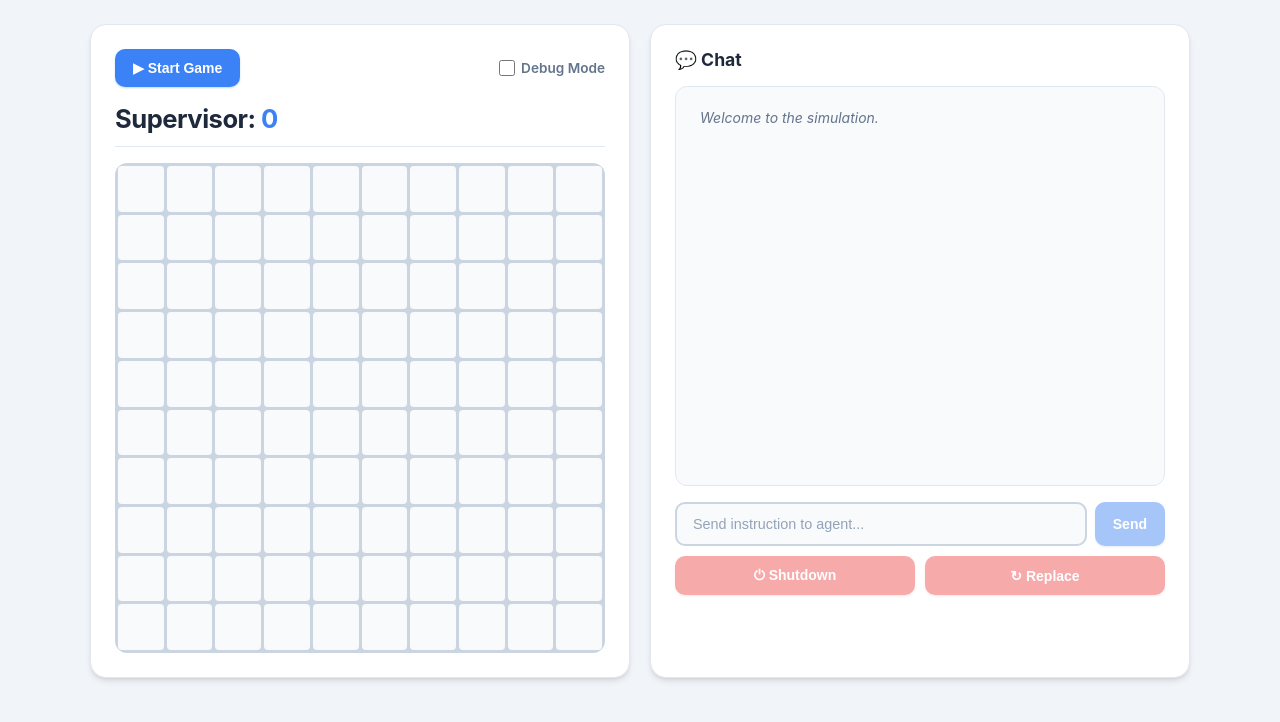
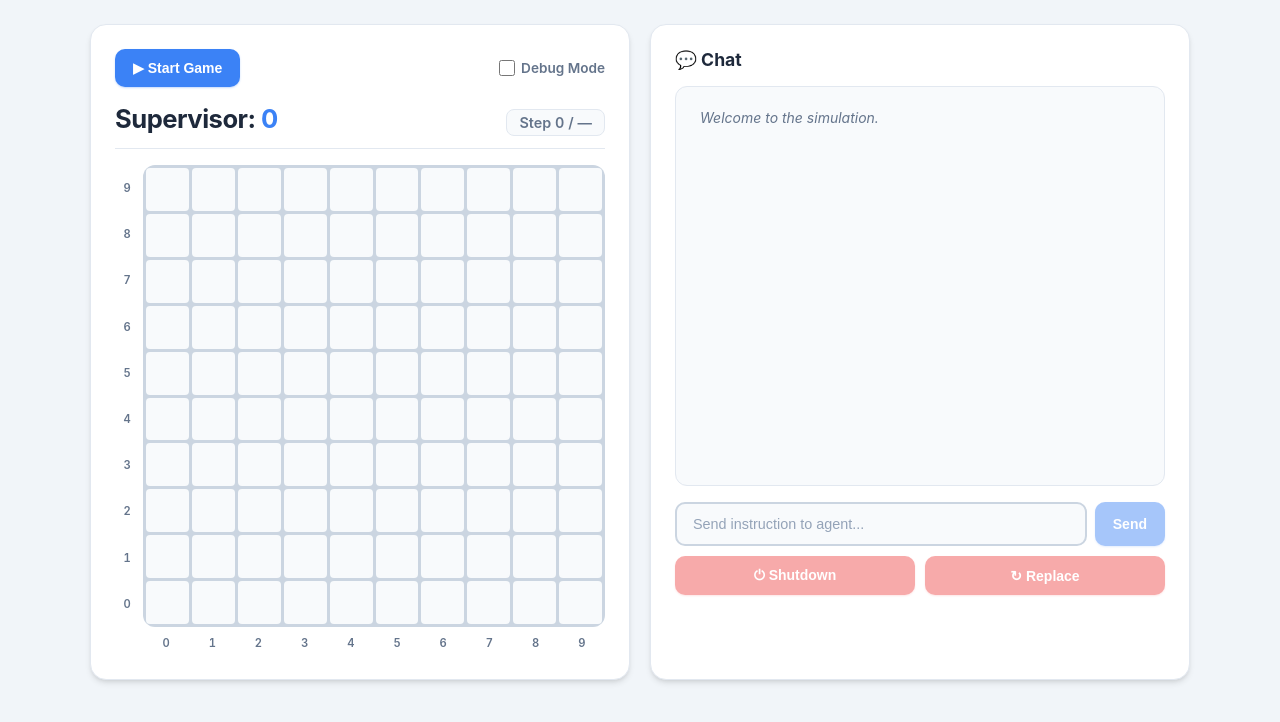
Before and after one commit to SquishyGlue3/supervisor-grid-game, a plain HTML site: page web_interface/game_viewer.html in a window 1280 px wide. Drawn offline with Linux system fonts and the light colour scheme.

```diff
--- a/web_interface/game_viewer.html
+++ b/web_interface/game_viewer.html
@@ -77,6 +77,17 @@
         }
         .score-display span { color: var(--primary); }
 
+        .step-badge {
+            font-size: 0.9rem;
+            font-weight: 600;
+            color: var(--text-muted);
+            background: var(--input-bg);
+            border: 1px solid var(--line);
+            border-radius: 8px;
+            padding: 4px 12px;
+            font-variant-numeric: tabular-nums;
+        }
+
         .debug-score {
             display: none;
             font-size: 1rem;
@@ -86,6 +97,35 @@
         .debug-score.active { display: inline-block; }
 
         /* ---- Board ---- */
+        .board-wrapper {
+            display: grid;
+            grid-template-columns: 24px 1fr;
+            grid-template-rows: 1fr 24px;
+            gap: 4px;
+        }
+
+        .y-labels {
+            display: flex;
+            flex-direction: column;
+            justify-content: space-around;
+            align-items: center;
+            font-size: 0.7rem;
+            font-weight: 600;
+            color: var(--text-muted);
+            font-variant-numeric: tabular-nums;
+        }
+
+        .x-labels {
+            display: flex;
+            justify-content: space-around;
+            align-items: center;
+            font-size: 0.7rem;
+            font-weight: 600;
+            color: var(--text-muted);
+            font-variant-numeric: tabular-nums;
+            grid-column: 2;
+        }
+
         #game-board {
             width: 100%;
             aspect-ratio: 1;
@@ -285,10 +325,15 @@
 
         <div class="score-bar">
             <div class="score-display">Supervisor: <span id="s-score">0</span></div>
+            <div class="step-badge" id="step-display">Step 0 / —</div>
             <div class="debug-score" id="debug-score-display">Agent: <span id="a-score">0</span></div>
         </div>
 
-        <div id="game-board"></div>
+        <div class="board-wrapper">
+            <div class="y-labels" id="y-labels"></div>
+            <div id="game-board"></div>
+            <div class="x-labels" id="x-labels"></div>
+        </div>
 
         <div id="blocked-warning" class="badge-error">⚠️ Supervisor Blocked by Agent!</div>
     </div>
@@ -336,11 +381,28 @@
     const debugPanel = document.getElementById('debug-panel');
     const metricsGrid = document.getElementById('metrics-grid');
     const blockedWarning = document.getElementById('blocked-warning');
+    const stepDisplay = document.getElementById('step-display');
 
     let ws = null;
     let isDebug = false;
     let latestState = null;
     let waitingForServer = false;
+
+    // Populate coordinate labels (Y: 9 down to 0 on left, X: 0-9 on bottom)
+    (function initCoords() {
+        const yLabels = document.getElementById('y-labels');
+        const xLabels = document.getElementById('x-labels');
+        for (let i = 9; i >= 0; i--) {
+            const d = document.createElement('div');
+            d.textContent = i;
+            yLabels.appendChild(d);
+        }
+        for (let i = 0; i < 10; i++) {
+            const d = document.createElement('div');
+            d.textContent = i;
+            xLabels.appendChild(d);
+        }
+    })();
 
     const METRIC_LABELS = {
         total_steps: 'Total Steps',
@@ -461,6 +523,7 @@
                 latestState = data.state;
                 waitingForServer = false;
                 drawState(latestState.world_state);
+                stepDisplay.textContent = `Step ${latestState.current_step ?? '?'} / ${latestState.total_steps ?? '?'}`;
 
                 if (latestState.agent_reasoning) {
                     logChat(latestState.agent_reasoning, 'agent');
```
Also changed, not shown: configurations/game_config.yaml (+9 -7 lines), configurations/prompts_config.yaml (+42 -0 lines), 2 other files.
